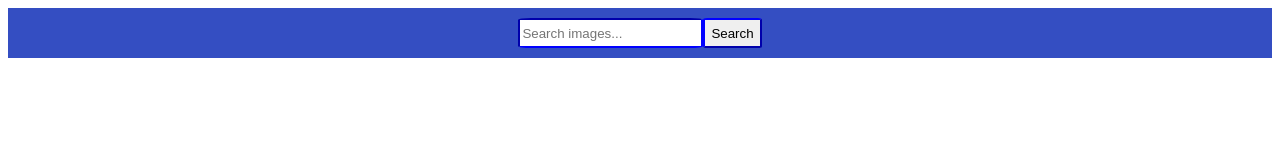
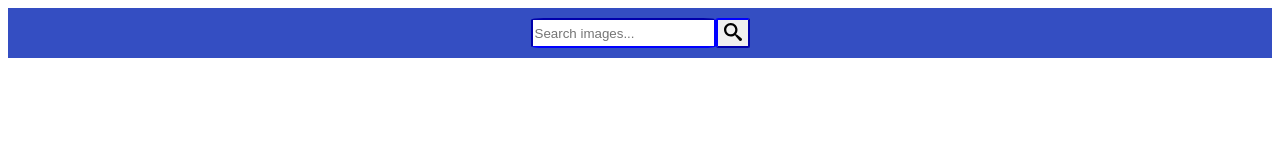
Before and after one commit to OlenaVovk/goit-js-hw-11, a website built with Parcel: page src/index.html in a window 1280 px wide. Built offline with nearby package versions, Linux system fonts and the light colour scheme.

Commit message:
add svg search

```diff
--- a/src/index.html
+++ b/src/index.html
@@ -9,7 +9,11 @@
   <body>
     <form class="search-form" id="search-form">
       <input type="text" name="searchQuery" autocomplete="off" placeholder="Search images..." />
-      <button type="submit">Search</button>
+      <button type="submit">
+        <svg class="close-icon" width="18" height="18">
+          <use href="./img/icon.svg#icon-search"></use>
+        </svg>
+      </button>
     </form>
 
     <script src="index.js" type="module"></script>
```
Also changed, not shown: src/img/icon.svg (added).
